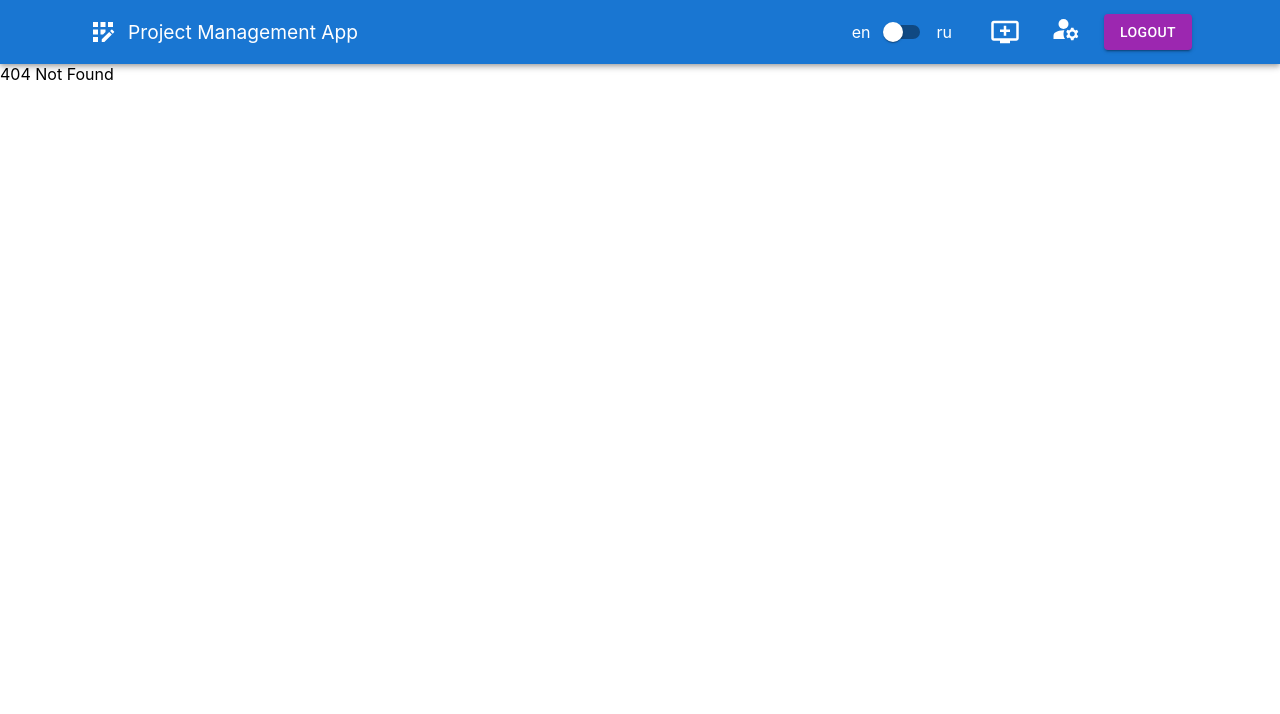
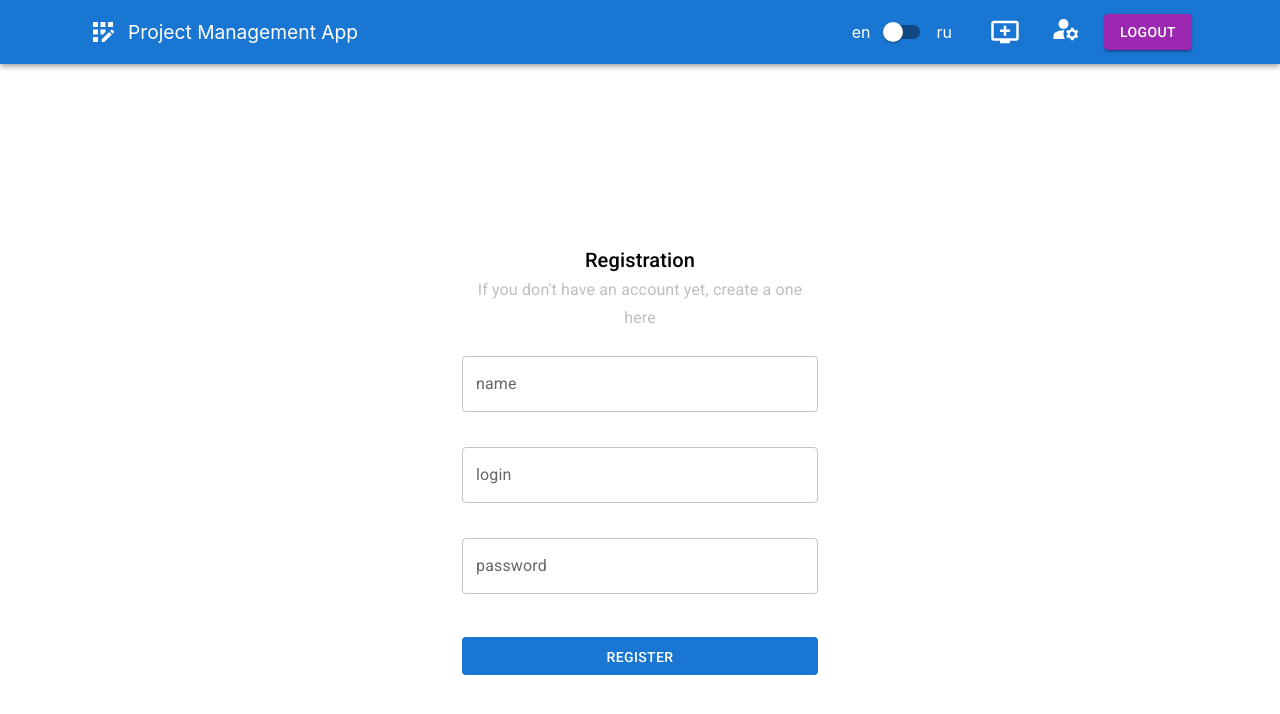
Before and after one commit to Nick1091/project-management-app, a React (Create React App) app: page /registration in a window 1280 px wide. Before the commit this address had no page. Shown: the top 714 px of the page. Built offline with nearby package versions, Linux system fonts and the light colour scheme.

Commit message:
feat: add login and registration pages

```diff
--- a/package.json
+++ b/package.json
@@ -17,6 +17,8 @@
     "@types/react-dom": "^18.0.3",
     "react": "^18.1.0",
     "react-dom": "^18.1.0",
+    "react-hook-form": "^7.30.0",
+    "react-redux": "^8.0.1",
     "react-router-dom": "^6.3.0",
     "react-scripts": "5.0.1",
     "styled-components": "^5.3.5",
--- a/src/App.tsx
+++ b/src/App.tsx
@@ -2,8 +2,10 @@ import { Routes, Route } from 'react-router-dom';
 import { AppLayout } from './components/appLayout/AppLayout';
 import { Board } from './pages/Board';
 import { EditProfile } from './pages/EditProfile';
+import { LoginPage } from './pages/LoginPage';
 import { MainBoards } from './pages/MainBoards';
 import { NotFound } from './pages/NotFound';
+import { RegistrationPage } from './pages/RegistrationPage';
 import { Welcome } from './pages/Welcome';
 
 function App() {
@@ -12,6 +14,8 @@ function App() {
       <Route path="/" element={<AppLayout />}>
         <Route index element={<Welcome />} />
         <Route path="/main" element={<MainBoards />} />
+        <Route path="/login" element={<LoginPage />} />
+        <Route path="/registration" element={<RegistrationPage />} />
         <Route path="/board" element={<Board />} />
         <Route path="/edit-profile" element={<EditProfile />} />
         <Route path="*" element={<NotFound />} />
--- /dev/null
+++ b/src/components/auth/SubComponents/SubComponentLogin.tsx
@@ -0,0 +1,34 @@
+import TextField from '@mui/material/TextField';
+import { Controller, useFormContext } from 'react-hook-form';
+import { loginValidation } from '../validation';
+
+export const SubComponentLogin: React.FC = () => {
+  const {
+    control,
+    formState: { errors },
+  } = useFormContext();
+  return (
+    <>
+      <Controller
+        control={control}
+        name="login"
+        rules={loginValidation}
+        render={({ field }) => (
+          <TextField
+            {...field}
+            variant="outlined"
+            label="login"
+            type="login"
+            size="medium"
+            margin="dense"
+            fullWidth={true}
+            onChange={(e) => field.onChange(e)}
+            value={field.value}
+            error={!!errors.login?.message}
+            helperText={errors.login?.message ?? ' '}
+          />
+        )}
+      />
+    </>
+  );
+};
--- /dev/null
+++ b/src/components/auth/SubComponents/SubComponentName.tsx
@@ -0,0 +1,34 @@
+import TextField from '@mui/material/TextField';
+import { Controller, useFormContext } from 'react-hook-form';
+import { nameValidation } from '../validation';
+
+export const SubComponentName: React.FC = () => {
+  const {
+    control,
+    formState: { errors },
+  } = useFormContext();
+  return (
+    <>
+      <Controller
+        control={control}
+        name="name"
+        rules={nameValidation}
+        render={({ field }) => (
+          <TextField
+            {...field}
+            variant="outlined"
+            label="name"
+            type="name"
+            size="medium"
+            margin="dense"
+            fullWidth={true}
+            onChange={(e) => field.onChange(e)}
+            value={field.value}
+            error={!!errors.name?.message}
+            helperText={errors.name?.message ?? ' '}
+          />
+        )}
+      />
+    </>
+  );
+};
--- /dev/null
+++ b/src/components/auth/SubComponents/SubComponentPassword.tsx
@@ -0,0 +1,34 @@
+import TextField from '@mui/material/TextField';
+import { Controller, useFormContext } from 'react-hook-form';
+import { passwordValidation } from '../validation';
+
+export const SubComponentPassword: React.FC = () => {
+  const {
+    control,
+    formState: { errors },
+  } = useFormContext();
+  return (
+    <>
+      <Controller
+        control={control}
+        name="password"
+        rules={passwordValidation}
+        render={({ field }) => (
+          <TextField
+            {...field}
+            variant="outlined"
+            label="password"
+            type="password"
+            size="medium"
+            margin="dense"
+            fullWidth={true}
+            onChange={(e) => field.onChange(e)}
+            value={field.value}
+            error={!!errors.password?.message}
+            helperText={errors.password?.message ?? ' '}
+          />
+        )}
+      />
+    </>
+  );
+};
--- /dev/null
+++ b/src/components/auth/authStyle.ts
@@ -0,0 +1,11 @@
+import styled from '@emotion/styled';
+
+export const LoginFormWrapperStyle = styled.div`
+  width: 100%;
+  margin-top: 10vh;
+  padding: 20px;
+  display: flex;
+  flex-direction: column;
+  align-items: center;
+  justify-content: center;
+`;
--- /dev/null
+++ b/src/components/auth/authTypes.ts
@@ -0,0 +1,5 @@
+export interface ILoginObj {
+  login: string;
+  password: string;
+  name: string;
+}
--- /dev/null
+++ b/src/components/auth/index.tsx
@@ -0,0 +1,6 @@
+export * from './authStyle';
+export * from './authTypes';
+export * from './validation';
+export * from './SubComponents/SubComponentLogin';
+export * from './SubComponents/SubComponentName';
+export * from './SubComponents/SubComponentPassword';
--- /dev/null
+++ b/src/components/auth/validation.tsx
@@ -0,0 +1,48 @@
+export const nameValidation = {
+  required: 'Input your name',
+  validate: (value: string) => {
+    if (value.length <= 2) {
+      return 'input more than 2 letters';
+    }
+    if (
+      value.match(
+        /[0-9,\!,\@,\#,\$,\%,\^,\&,\*,\(,\),\_,\+,\=,\|,\,,\.\?,\;,\',\",\:\/\\,\-,\,\},\{,\(,\)]/
+      )
+    ) {
+      return 'name must contain only letters';
+    } else {
+      return true;
+    }
+  },
+};
+export const passwordValidation = {
+  required: 'Input password',
+  validate: (value: string) => {
+    if (value.length < 6) {
+      return 'password must be more than 6 characters';
+    }
+    if (value.length > 18) {
+      return 'password must be no more than 18 characters';
+    }
+    return true;
+  },
+};
+export const loginValidation = {
+  required: 'Input login',
+  validate: (value: string) => {
+    if (value.length < 3) {
+      return 'login must be more than 3 characters';
+    }
+    if (value.length > 12) {
+      return 'login must be no more than 12 characters';
+    }
+    return true;
+  },
+};
+
+export const errorMessagesServer = {
+  404: 'User not found!',
+  403: 'Wrong credentials!',
+  409: 'Email already in use!',
+  500: 'Something went wrong. Try again later',
+};
--- a/src/index.css
+++ b/src/index.css
@@ -1,3 +1,6 @@
+*{
+  box-sizing: border-box;
+}
 body {
   margin: 0;
   font-family: -apple-system, BlinkMacSystemFont, 'Segoe UI', 'Roboto', 'Oxygen', 'Ubuntu',
--- /dev/null
+++ b/src/pages/LoginPage.tsx
@@ -0,0 +1,57 @@
+import React from 'react';
+import Typography from '@mui/material/Typography';
+import Button from '@mui/material/Button';
+import { useForm, SubmitHandler, FormProvider } from 'react-hook-form';
+import Container from '@mui/material/Container';
+import { ILoginObj } from '../components/auth';
+import { LoginFormWrapperStyle } from '../components/auth';
+import { SubComponentLogin } from '../components/auth';
+import { SubComponentPassword } from '../components/auth';
+
+export const LoginPage: React.FC = () => {
+  const methods = useForm<ILoginObj>({
+    defaultValues: {
+      login: '',
+      password: '',
+    },
+  });
+
+  const { reset, handleSubmit } = methods;
+
+  const onSubmit: SubmitHandler<ILoginObj> = (data) => {
+    reset(data);
+  };
+
+  return (
+    <Container sx={{ marginTop: '20vh' }} maxWidth="xs">
+      <LoginFormWrapperStyle>
+        <Typography variant="h6" component="h6">
+          Login
+        </Typography>
+        <Typography
+          sx={{ color: '#80808081', marginBottom: 2 }}
+          variant="subtitle1"
+          component="div"
+        >
+          If you already have an account, just login
+        </Typography>
+        <FormProvider {...methods}>
+          <form onSubmit={handleSubmit(onSubmit)}>
+            <SubComponentLogin />
+            <SubComponentPassword />
+            <Button
+              sx={{ marginTop: 2, paddingTop: 1 }}
+              disableElevation={true}
+              fullWidth={true}
+              size="medium"
+              type="submit"
+              variant="contained"
+            >
+              Login
+            </Button>
+          </form>
+        </FormProvider>
+      </LoginFormWrapperStyle>
+    </Container>
+  );
+};
--- /dev/null
+++ b/src/pages/RegistrationPage.tsx
@@ -0,0 +1,64 @@
+import React from 'react';
+import Typography from '@mui/material/Typography';
+import Button from '@mui/material/Button';
+import { useForm, SubmitHandler, FormProvider } from 'react-hook-form';
+import Container from '@mui/material/Container';
+import { ILoginObj } from '../components/auth';
+import { LoginFormWrapperStyle } from '../components/auth';
+import { SubComponentName } from '../components/auth';
+import { SubComponentLogin } from '../components/auth';
+import { SubComponentPassword } from '../components/auth';
+
+export const RegistrationPage: React.FC = () => {
+  const methods = useForm<ILoginObj>({
+    defaultValues: {
+      login: '',
+      name: '',
+      password: '',
+    },
+  });
+
+  const { reset, handleSubmit } = methods;
+
+  const onSubmit: SubmitHandler<ILoginObj> = (data) => {
+    reset(data);
+  };
+
+  return (
+    <Container sx={{ marginTop: '20vh' }} maxWidth="xs">
+      <LoginFormWrapperStyle>
+        <Typography variant="h6" component="h6">
+          Registration
+        </Typography>
+        <Typography
+          sx={{
+            color: '#80808081',
+            marginBottom: 2,
+          }}
+          variant="subtitle1"
+          align="center"
+          component="p"
+        >
+          If you don&apos;t have an account yet, create a one here
+        </Typography>
+        <FormProvider {...methods}>
+          <form onSubmit={handleSubmit(onSubmit)}>
+            <SubComponentName />
+            <SubComponentLogin />
+            <SubComponentPassword />
+            <Button
+              sx={{ marginTop: 2, paddingTop: 1 }}
+              disableElevation={true}
+              fullWidth={true}
+              size="medium"
+              type="submit"
+              variant="contained"
+            >
+              register
+            </Button>
+          </form>
+        </FormProvider>
+      </LoginFormWrapperStyle>
+    </Container>
+  );
+};
```
Also changed, not shown: 1 other file (tests, documents, lock files or other folders).
